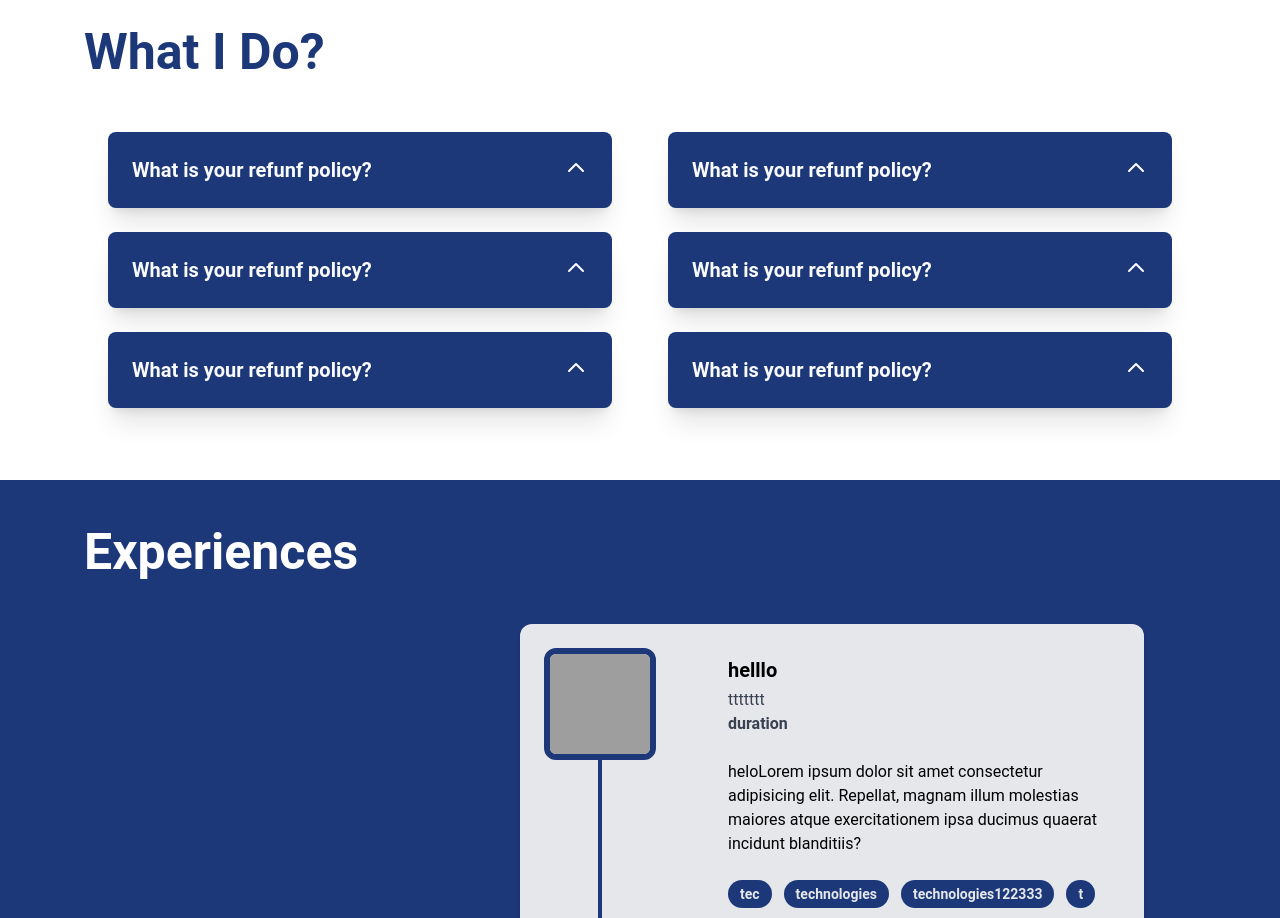
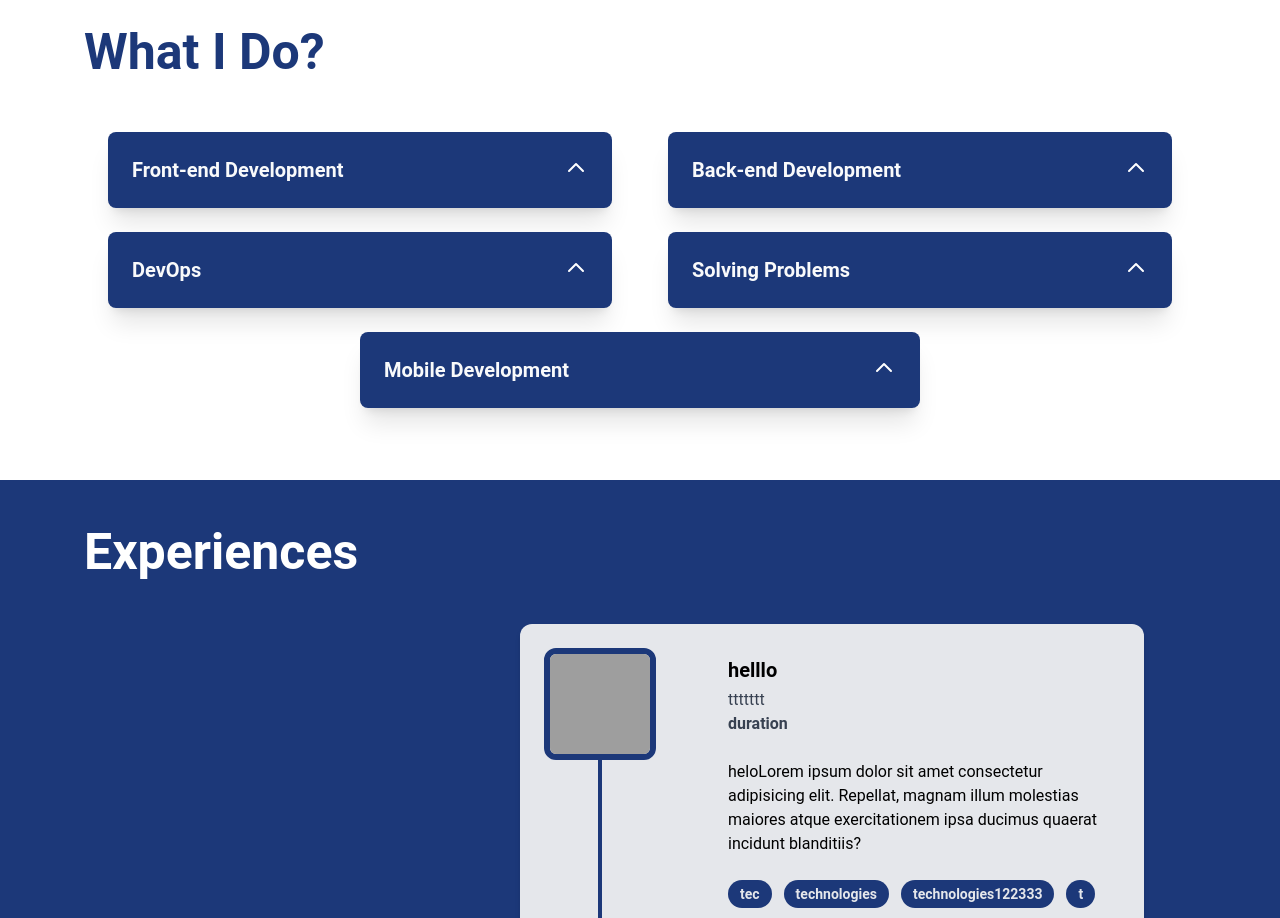
Before and after one commit to medabde/medabde.github.io, a Next.js app: page / in a window 1280 px wide. Shown: the part 820-1738 px from the top of the page. Built offline with nearby package versions, Linux system fonts and the light colour scheme; grey boxes are pictures that could not be loaded.

Commit message:
CONTENT: WhatIDo Section

```diff
--- a/components/home/WhatIDoSection/Card.tsx
+++ b/components/home/WhatIDoSection/Card.tsx
@@ -3,7 +3,13 @@ import { ChevronUpIcon } from '@heroicons/react/outline';
 import { classNames } from '../../../utils/helpers';
 import ScrollReveal from '../../transitions/ScrollReveal';
 
-const Card = () => {
+type Props = {
+  title: string;
+  body: string;
+  bulletPoints?: Array<string>;
+};
+
+const Card = ({ title, body, bulletPoints }: Props) => {
   return (
     <ScrollReveal className="h-min">
       <div className="w-full px-4 h-min">
@@ -12,10 +18,19 @@ const Card = () => {
             <div className={classNames(!open ? '' : 'shadow-xl', 'mx-auto w-full max-w-xl rounded-2xl dark:bg-none p-2 h-min')}>
               <>
                 <Disclosure.Button className="shadow-xl flex w-full justify-between rounded-lg bg-palette-light-primary dark:bg-palette-dark-primary hover:bg-opacity-90 p-6 text-left text-lg font-semibold text-gray-50 hover:bg-palette-light-primary focus:outline-none focus-visible:ring focus-visible:ring-purple-500 focus-visible:ring-opacity-75">
-                  <span>What is your refunf policy?</span>
+                  <span>{title}</span>
                   <ChevronUpIcon className={`${open ? 'rotate-180 transform' : ''} h-6 w-6 text-white`} />
                 </Disclosure.Button>
-                <Disclosure.Panel className="px-4 pt-4 pb-2 text-base text-gray-500 dark:text-gray-300 font-semibold">If e unhappy with your purchase for any reason, email us within 90 days and refund you in full, no questions asked.</Disclosure.Panel>
+                <Disclosure.Panel className="px-4 pt-4 pb-2 text-base text-gray-500 dark:text-gray-300 font-semibold">
+                  {body}{' '}
+                  <ul className="text-palette-light-primary dark:text-gray-100 mt-4">
+                    {bulletPoints?.map((bulletPoint, i) => (
+                      <li className="list-disc list-inside" key={i}>
+                        {bulletPoint}
+                      </li>
+                    ))}
+                  </ul>
+                </Disclosure.Panel>
               </>
             </div>
           )}
--- a/components/home/WhatIDoSection/index.tsx
+++ b/components/home/WhatIDoSection/index.tsx
@@ -1,19 +1,21 @@
 import useSectionsInfo from '../../../content/_sectionsInfo';
+import useWhatIDo from '../../../content/_whatIdo';
+import { classNames } from '../../../utils/helpers';
 import Container from '../../global/Container';
 import Card from './Card';
 
 const WhatIDoSection = () => {
   const { whatIDo } = useSectionsInfo();
+  const whatIDoArray = useWhatIDo();
 
   return (
     <Container title={whatIDo.title} id={whatIDo.id}>
       <div className="pb-16 grid lg:grid-cols-2 gap-2">
-        <Card />
-        <Card />
-        <Card />
-        <Card />
-        <Card />
-        <Card />
+        {whatIDoArray.map(({ whatIdo, explanation, bulletPoints }, i) => (
+          <div key={i} className={classNames(whatIDoArray.length % 2 === 1 && i === whatIDoArray.length - 1 ? 'lg:col-span-2' : 'col-span-1')}>
+            <Card title={whatIdo} body={explanation} bulletPoints={bulletPoints} />
+          </div>
+        ))}
       </div>
     </Container>
   );
--- /dev/null
+++ b/content/_whatIdo.ts
@@ -0,0 +1,95 @@
+import useContentByLanguage from '../hooks/utils';
+
+type WhatIdo = {
+  whatIdo: string;
+  explanation: string;
+  bulletPoints?: Array<string>;
+};
+
+const whatIdoEN: Array<WhatIdo> = [
+  {
+    whatIdo: 'Front-end Development',
+    explanation: 'Develop advanced web applications with modern technologies and frameworks such as NextJs, NuxtJs, React and Vue.',
+    bulletPoints: ['Develop single page applications (SPA) using native JS/TS or a specific library.', 'Creation of custom templates from existing Figma/Adobe XD designs.'],
+  },
+  {
+    whatIdo: 'Back-end Development',
+    explanation: 'Develop advanced, secure and reliable APIs using Java/Spring.',
+    bulletPoints: ['Development of new Web Services and functionalities.', 'Creating/Working on microservices projects', 'Creating new templates/plugins for a Wordpress website using PHP'],
+  },
+  {
+    whatIdo: 'DevOps',
+    explanation: 'Introduce processes, tools, and methodologies to balance needs throughout the software development life cycle, from coding and deployment, to maintenance and updates.',
+    bulletPoints: ['Using Jenkins, Docker for CI/CD.', 'Handling production problems.', 'Deploying web applications in a remote server (such as a Droplet in Digital Ocean).'],
+  },
+  {
+    whatIdo: 'Solving Problems',
+    explanation: 'Keeping my brain sharp by challenging my self each day and improve my ability to solve all kinds of problems.',
+    bulletPoints: ['Solving Algorithm problems in websites such as LeetCode.', 'Participating in multiple algorithm/coding challenges (ACPC).', 'Solving 3 algorithms of the Google Foobar challenge.'],
+  },
+  {
+    whatIdo: 'Mobile Development',
+    explanation: 'Creating apps using Android Studio and Java.',
+    bulletPoints: ['Adding new functionalities  to an existing app.', 'Creating and managing an Android App.'],
+  },
+];
+
+const whatIdoFR: Array<WhatIdo> = [
+  {
+    whatIdo: 'Development Front-end',
+    explanation: 'Développer des applications Web avancées avec des technologies et des cadres modernes tels que NextJs, NuxtJs, React et Vue.',
+    bulletPoints: ['Développer des applications monopage (SPA) en utilisant JS/TS natif ou une bibliothèque spécifique.', 'Développement des sites web à partir des maquettes Figma/Adobe XD existantes.'],
+  },
+  {
+    whatIdo: 'Development Back-end',
+    explanation: "Développez des API avancées, sécurisées et fiables à l'aide de Java/Spring.",
+    bulletPoints: ['Développement de nouveaux Web Services et fonctionnalités.', 'Créer/Travailler sur des projets microservices.', "Création de nouveaux modèles/plugins pour un site Web Wordpress à l'aide de PHP."],
+  },
+  {
+    whatIdo: 'DevOps',
+    explanation: 'Introduire des processus, des outils et des méthodologies pour équilibrer les besoins tout au long du cycle de vie du développement logiciel, du codage et du déploiement à la maintenance et aux mises à jour.',
+    bulletPoints: ['Utilisation de Jenkins, Docker pour CI/CD.', 'Gestion des problèmes de MEP.', 'Déployer des applications Web sur un serveur distant (comme un Droplet dans Digital Ocean).'],
+  },
+  {
+    whatIdo: 'Résoudre les problèmes',
+    explanation: 'Garder mon cerveau vif en me mettant au défi chaque jour et en améliorant ma capacité à résoudre toutes sortes de problèmes.',
+    bulletPoints: ["Résoudre les problèmes d'algorithme sur des sites Web tels que LeetCode.", "Participer à de multiples défis d'algorithme/codage (ACPC).", 'Résoudre 3 algorithmes du défi Google Foobar.'],
+  },
+  {
+    whatIdo: 'Développement mobile',
+    explanation: "Création d'applications avec Android Studio et Java.",
+    bulletPoints: ['Ajouter de nouvelles fonctionnalités à une application existante.', "Création et gestion d'une application Android."],
+  },
+];
+
+const whatIdoAR: Array<WhatIdo> = [
+  {
+    whatIdo: 'تطوير الواجهة الأمامية',
+    explanation: 'طوّر تطبيقات ويب متقدمة بتقنيات وأطر عمل حديثة مثل NextJs و NuxtJs و React و Vue.',
+    bulletPoints: ['بتطوير تطبيقات صفحة واحدة (SPA) باستخدام JS / TS الأصلي أو مكتبة معينة.', 'إنشاء قوالب مخصصة من تصميمات Figma / Adobe XD .'],
+  },
+  {
+    whatIdo: 'تطوير الخلفية',
+    explanation: 'تطوير واجهات برمجة تطبيقات متقدمة وآمنة وموثوقة باستخدام Java / Spring.',
+    bulletPoints: ['تطوير خدمات ووظائف ويب جديدة.', 'إنشاء / العمل على مشاريع الخدمات المصغرة', 'إنشاء قوالب / ملحقات جديدة لموقع Wordpress باستخدام PHP'],
+  },
+  {
+    whatIdo: 'DevOps',
+    explanation: 'تقديم العمليات والأدوات والمنهجيات لموازنة الاحتياجات طوال دورة حياة تطوير البرامج ، من الترميز والنشر إلى الصيانة والتحديثات.',
+    bulletPoints: ['استخدام Jenkins ، Docker لـ CI / CD.', 'معالجة مشاكل الإنتاج.', 'نشر تطبيقات الويب في خادم بعيد (مثل Droplet في Digital Ocean).'],
+  },
+  {
+    whatIdo: 'حل المشاكل',
+    explanation: 'الحفاظ على دماغي حادًا من خلال تحدي نفسي كل يوم وتحسين قدرتي على حل جميع أنواع المشاكل.',
+    bulletPoints: ['حل مشاكل الخوارزمية في مواقع الويب مثل LeetCode.', 'المشاركة في تحديات الخوارزميات / الترميز المتعددة (ACPC).', 'حل 3 خوارزميات لتحدي Google Foobar.'],
+  },
+  {
+    whatIdo: 'تطوير موبايل',
+    explanation: 'إنشاء تطبيقات باستخدام Android Studio و Java.',
+    bulletPoints: ['إضافة وظائف جديدة إلى تطبيق موجود.', 'إنشاء وإدارة تطبيق Android.'],
+  },
+];
+
+const useWhatIDo = (): Array<WhatIdo> => useContentByLanguage(whatIdoEN, whatIdoFR, whatIdoAR);
+
+export default useWhatIDo;
```
